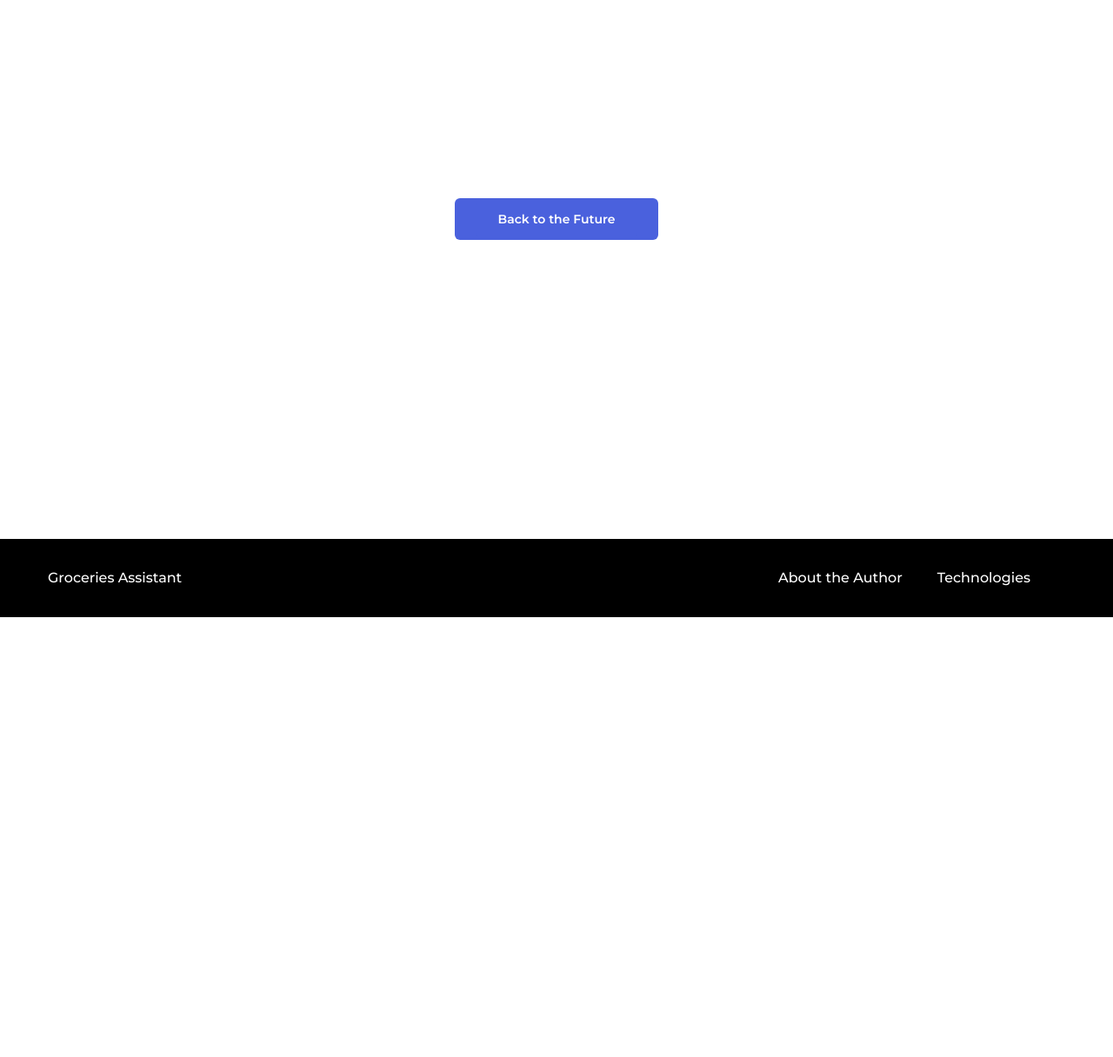
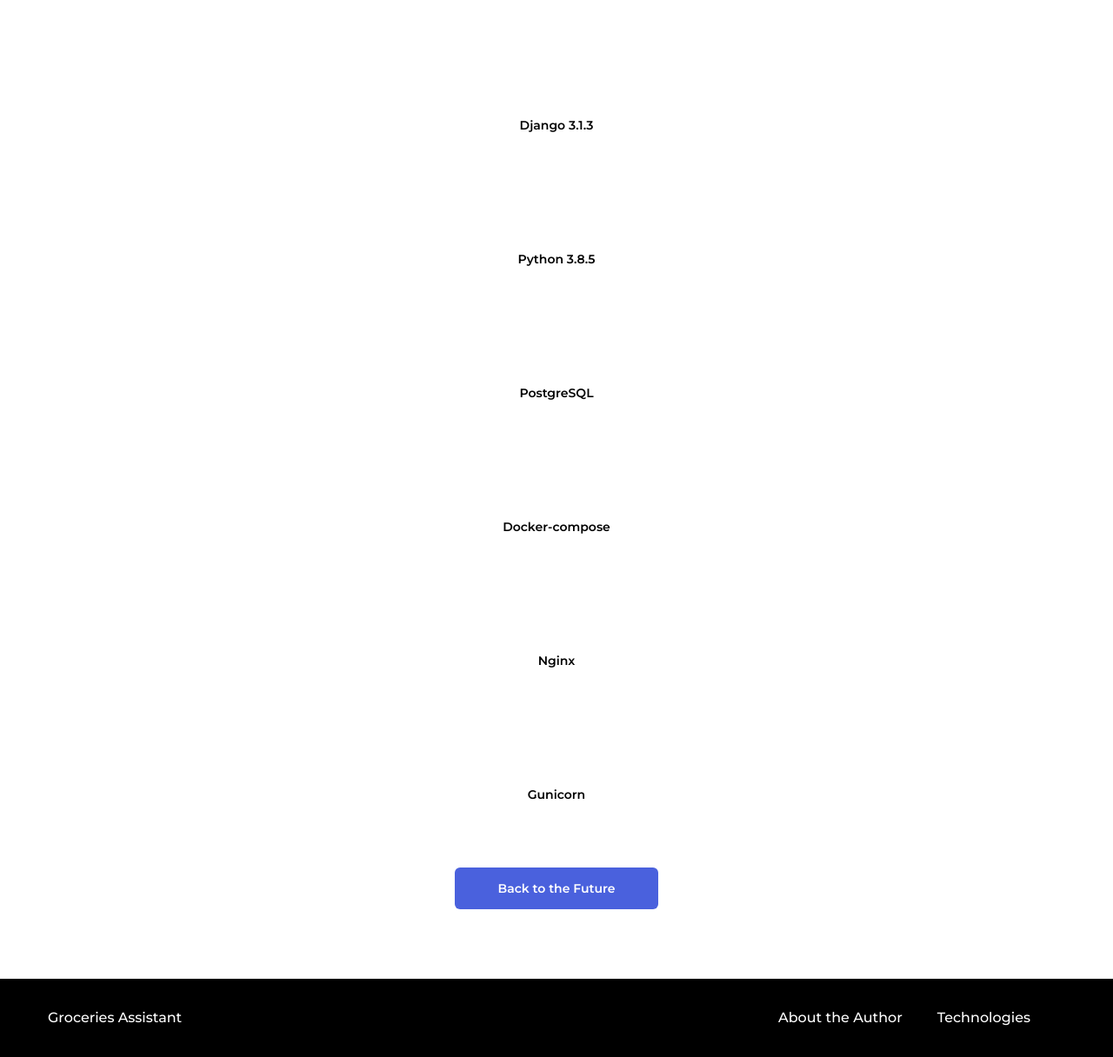
Before and after one commit to olifirovai/FoodGram_project, a Django app: template templates/flatpages/technologies.html in a window 1280 px wide. Shown: the part 90-1306 px from the top of the page at 87% size. Before the commit the page ends 800 px from the top, so only its background shows below. Run offline with Django 3.2, Linux system fonts and the light colour scheme; the template is opened without the code that fills it, so the values that code supplies are empty; parts of the project's set-up code (start-up, migrations or seed data) failed here and were passed over.

Commit message:
Add to CI "biuld and push image to Dockerhub"; update flate pages

```diff
--- a/templates/flatpages/about_project.html
+++ b/templates/flatpages/about_project.html
@@ -8,7 +8,8 @@
 {% include "nav.html" %}
 <main class="main container">
     <div class="custom-center-block">
-            <p class="custom-text-block">{{ flatpage.content }}</p>
+            <p class="custom-text-block">This is a cool project for storing recipes with the option to download a grocery list based on selected recipes.</p>
+            <p class="custom-text-block">The GitHub page of this amazing project you can find <a href="https://github.com/olifirovai/foodgram">here</a></p>
         <div class="custom-button-block">
             <button class="button button_style_blue"><a class="button button_style_blue" href={% url "index" %} target="_self">Back to the Future</a></button>
         </div>
--- a/templates/flatpages/technologies.html
+++ b/templates/flatpages/technologies.html
@@ -8,7 +8,12 @@
 {% include "nav.html" %}
 <main class="main container">
     <div class="custom-center-block">
-            <p class="custom-text-block">{{ flatpage.content }}</p>
+            <p class="custom-text-block">Django 3.1.3</p>
+            <p class="custom-text-block">Python 3.8.5</p>
+            <p class="custom-text-block">PostgreSQL</p>
+            <p class="custom-text-block">Docker-compose</p>
+            <p class="custom-text-block">Nginx</p>
+            <p class="custom-text-block">Gunicorn</p>
         <div class="custom-button-block">
             <button class="button button_style_blue"><a class="button button_style_blue" href={% url "index" %} target="_self">Back to the Future</a></button>
         </div>
```
Also changed, not shown: .github/workflows/foodgram_workflow.yml, README.md, static/blocks/shopping-list/nicepage.css.
